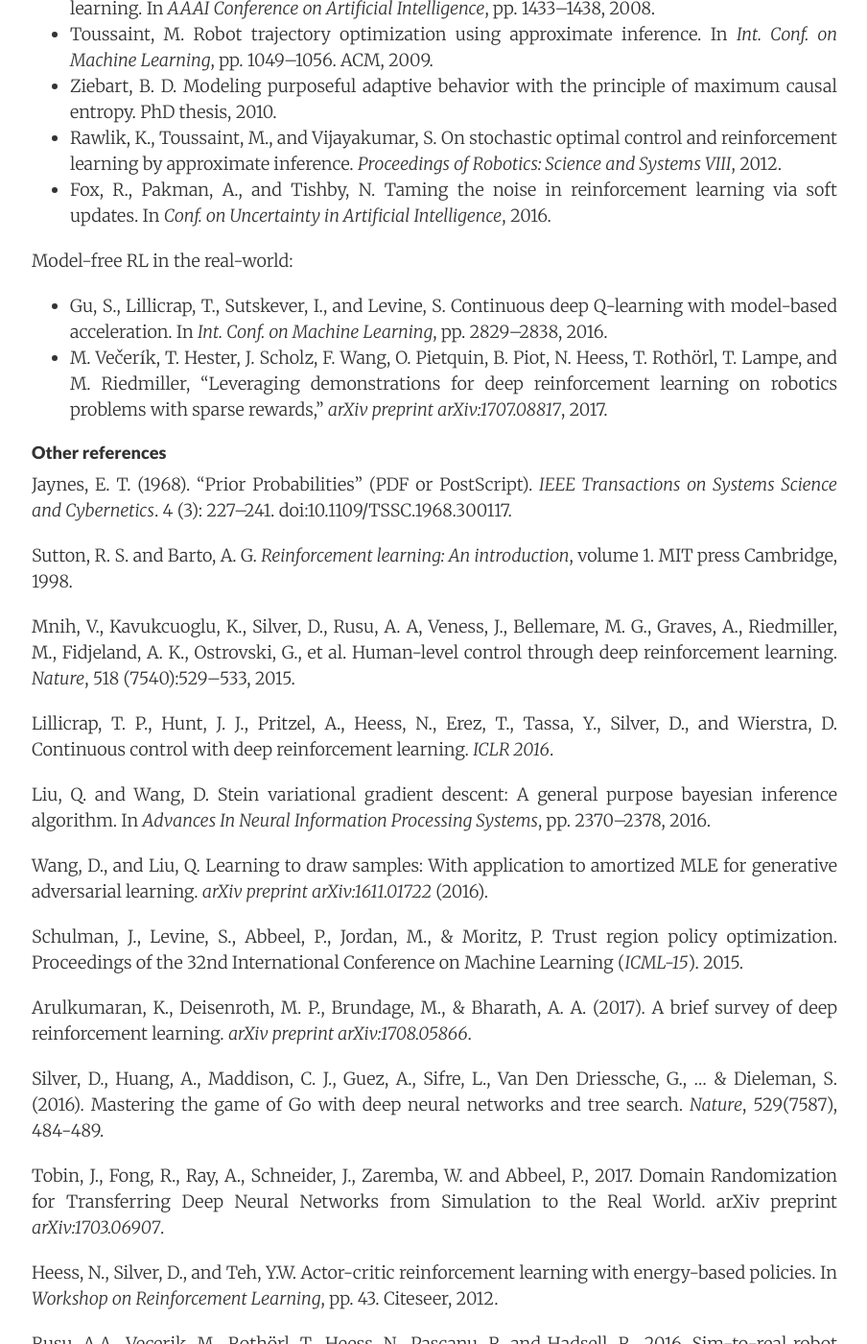
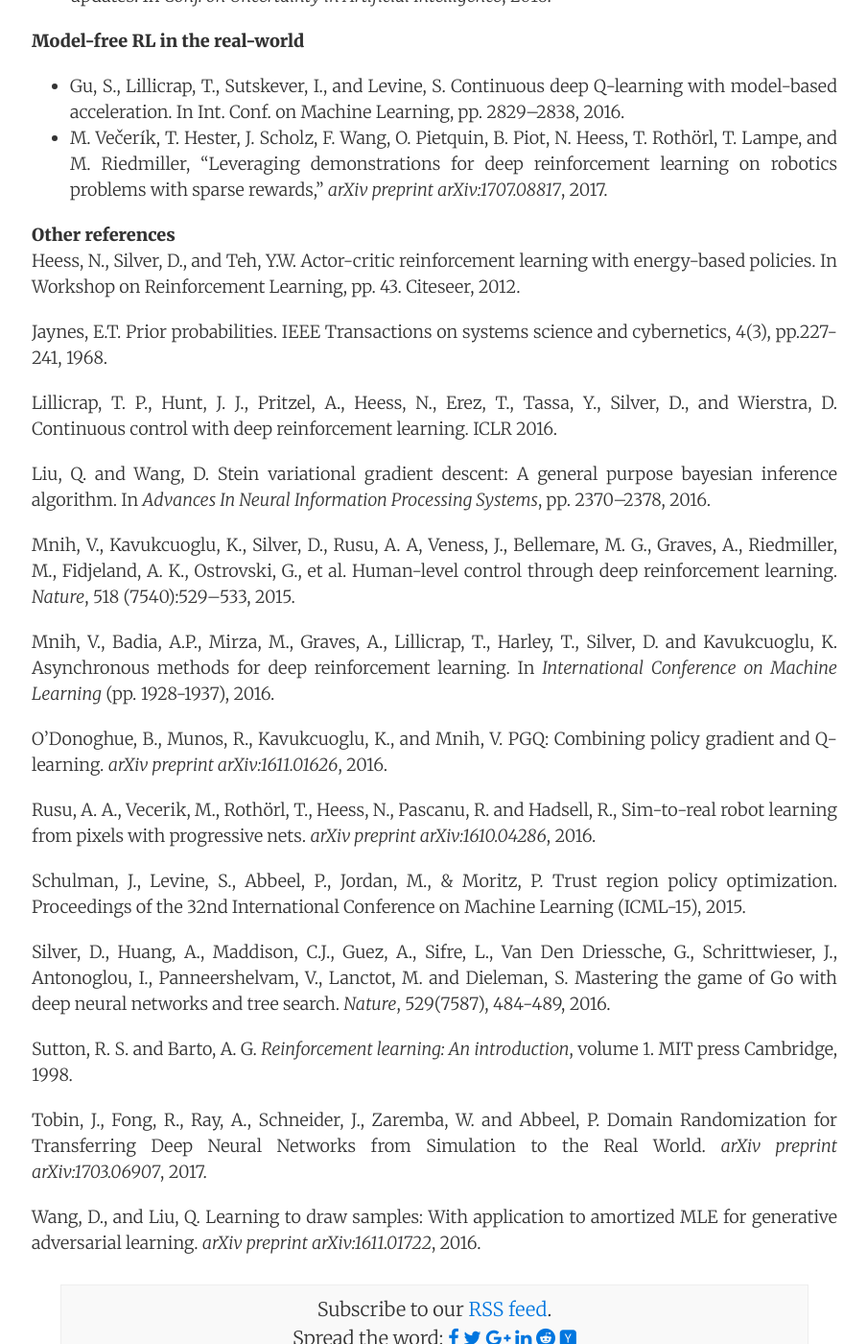
Before and after one commit to bairblog/bairblog.github.io, a Jekyll site: the page built from _posts/2017-10-06-soft-q-learning.md, in a window 1280 px wide and 1400 px high, scrolled down 9469 px. Shown: the whole window at 96% size, without its empty margins (187-1091 px from the left). Built offline with Jekyll 4.4.1, drawn with Linux system fonts in a browser that asks for light colours; nearby versions of some CDN libraries; formulas are drawn with MathJax 3; comment, search, counter and statistics services are not loaded; some of the changed text lies outside the part shown.

Commit message:
addressed some feedback

```diff
--- a/_posts/2017-10-06-soft-q-learning.md
+++ b/_posts/2017-10-06-soft-q-learning.md
@@ -15,7 +15,7 @@
 src="{{site.url}}{{site.baseurl}}/assets/softq/figure_1_walker_two_gaits_v2.gif"
 alt="Figure 1: Trained simulated walking robots."><br>
 <i>
-Figure 1: Trained simulated walking robots.
+Figure 1: Trained simulated walking robots.<br>
 [credit: John Schulman and Patrick Coady (<a href="https://gym.openai.com/envs/Walker2d-v1/">OpenAI Gym)</a>]
 </i>
 </p>
@@ -150,7 +150,8 @@
 src="{{site.url}}{{site.baseurl}}/assets/softq/figure_7_sawyer_training_white_bg.gif"
 alt="Training to stack Lego blocks with soft Q-learning."><br>
 <i>
-Figure 7: Training to stack Lego blocks with soft Q-learning. [credit: Aurick Zhou]
+Figure 7: Training to stack Lego blocks with soft Q-learning.<br>
+[credit: Aurick Zhou]
 </i>
 </p>
 
@@ -175,58 +176,57 @@
 We would like to thank Sergey Levine, Pieter Abbeel, and Gregory Kahn for their valuable feedback when preparing this blog post.
 
 This post is based on the following paper:
-Reinforcement Learning with Deep Energy-Based Policies
+**Reinforcement Learning with Deep Energy-Based Policies**
 Haarnoja T., Tang H., Abbeel P., Levine S. *ICML 2017*.
 [paper][paper], [code][code], [videos][videos]
 
 ## References
-Related concurrent papers
+**Related concurrent papers**
 - Schulman, J., Abbeel, P. and Chen, X. Equivalence Between Policy Gradients and Soft Q-Learning. *arXiv preprint arXiv:1704.06440*, 2017.
 - Nachum, O., Norouzi, M., Xu, K. and Schuurmans, D. Bridging the Gap Between Value and Policy Based Reinforcement Learning. *NIPS 2017*.
 
-A similar entropy-regularization term is discussed in the following recent papers, though the “hard Q” instead of “soft Q” is learned there.
-- O’Donoghue, B., Munos, R., Kavukcuoglu, K., and Mnih, V. PGQ: Combining policy gradient and Q-learning. *arXiv preprint arXiv:1611.01626*, 2016.
-- Mnih, V., Badia, A.P., Mirza, M., Graves, A., Lillicrap, T., Harley, T., Silver, D. and Kavukcuoglu, K. Asynchronous methods for deep reinforcement learning. In *International Conference on Machine Learning* (pp. 1928-1937), 2016.
-
-Similar thoughts about soft Q-learning and energy-based policies are mentioned in these previous work. Our unique contribution is combining them with deep neural networks to approximate Q and and to approximately sample from exp(Q).
+**Papers leveraging the maximum entropy principle**
 - Kappen, H. J. Path integrals and symmetry breaking for optimal control theory. *Journal of Statistical Mechanics: Theory And Experiment*, 2005(11): P11011, 2005.
 - Todorov, E. Linearly-solvable Markov decision problems. In *Advances in Neural Information Processing Systems*, pp. 1369–1376. MIT Press, 2007.
-- Todorov, E. General duality between optimal control and estimation. In *IEEE Conf. on Decision and Control*, pp. 4286–4292. IEEE, 2008.
-- Todorov, E. (2009). Compositionality of optimal control laws. In Advances in *Neural Information Processing Systems* (pp. 1856-1864).
-- Ziebart, B. D., Maas, A. L., Bagnell, J. A., and Dey, A. K. Maximum entropy inverse reinforcement learning. In *AAAI Conference on Artificial Intelligence*, pp. 1433–1438, 2008.
+- Todorov, E. General duality between optimal control and estimation. In IEEE Conf. on Decision and Control, pp. 4286–4292. IEEE, 2008.
+- Todorov, E. (2009). Compositionality of optimal control laws. In *Advances in Neural Information Processing Systems* (pp. 1856-1864).
+- Ziebart, B. D., Maas, A. L., Bagnell, J. A., and Dey, A. K. Maximum entropy inverse reinforcement learning. In AAAI Conference on Artificial Intelligence, pp. 1433–1438, 2008.
 - Toussaint, M. Robot trajectory optimization using approximate inference. In *Int. Conf. on Machine Learning*, pp. 1049–1056. ACM, 2009.
 - Ziebart, B. D. Modeling purposeful adaptive behavior with the principle of maximum causal entropy. PhD thesis, 2010.
 - Rawlik, K., Toussaint, M., and Vijayakumar, S. On stochastic optimal control and reinforcement learning by approximate inference. *Proceedings of Robotics: Science and Systems VIII*, 2012.
 - Fox, R., Pakman, A., and Tishby, N. Taming the noise in reinforcement learning via soft updates. In *Conf. on Uncertainty in Artificial Intelligence*, 2016.
 
-Model-free RL in the real-world:
-- Gu, S., Lillicrap, T., Sutskever, I., and Levine, S. Continuous deep Q-learning with model-based acceleration. In *Int. Conf. on Machine Learning*, pp. 2829–2838, 2016.
+**Model-free RL in the real-world**
+- Gu, S., Lillicrap, T., Sutskever, I., and Levine, S. Continuous deep Q-learning with model-based acceleration. In Int. Conf. on Machine Learning, pp. 2829–2838, 2016.
 - M. Večerı́k, T. Hester, J. Scholz, F. Wang, O. Pietquin, B. Piot, N. Heess, T. Rothörl, T. Lampe, and M. Riedmiller, “Leveraging demonstrations for deep reinforcement learning on robotics problems with sparse rewards,” *arXiv preprint arXiv:1707.08817*, 2017.
 
-#### Other references
-Jaynes, E. T. (1968). "Prior Probabilities" (PDF or PostScript). *IEEE Transactions on Systems Science and Cybernetics*. 4 (3): 227–241. doi:10.1109/TSSC.1968.300117.
+**Other references**
+Heess, N., Silver, D., and Teh, Y.W. Actor-critic reinforcement learning with energy-based policies. In Workshop on Reinforcement Learning, pp. 43. Citeseer, 2012.
+
+Jaynes, E.T. Prior probabilities. IEEE Transactions on systems science and cybernetics, 4(3), pp.227-241, 1968.
+
+Lillicrap, T. P., Hunt, J. J., Pritzel, A., Heess, N., Erez, T., Tassa, Y., Silver, D., and Wierstra, D. Continuous control with deep reinforcement learning. ICLR 2016.
+
+Liu, Q. and Wang, D. Stein variational gradient descent: A general purpose bayesian inference algorithm. In *Advances In Neural Information Processing Systems*, pp. 2370–2378, 2016.
+
+Mnih, V., Kavukcuoglu, K., Silver, D., Rusu, A. A, Veness, J., Bellemare, M. G., Graves, A., Riedmiller, M., Fidjeland, A. K., Ostrovski, G., et al. Human-level control through deep reinforcement learning. *Nature*, 518 (7540):529–533, 2015.
+
+Mnih, V., Badia, A.P., Mirza, M., Graves, A., Lillicrap, T., Harley, T., Silver, D. and Kavukcuoglu, K. Asynchronous methods for deep reinforcement learning. In *International Conference on Machine Learning* (pp. 1928-1937), 2016.
+
+O’Donoghue, B., Munos, R., Kavukcuoglu, K., and Mnih, V. PGQ: Combining policy gradient and Q-learning. *arXiv preprint arXiv:1611.01626*, 2016.
+
+Rusu, A. A., Vecerik, M., Rothörl, T., Heess, N., Pascanu, R. and Hadsell, R., Sim-to-real robot learning from pixels with progressive nets. *arXiv preprint arXiv:1610.04286*, 2016.
+
+Schulman, J., Levine, S., Abbeel, P., Jordan, M., & Moritz, P. Trust region policy optimization. Proceedings of the 32nd International Conference on Machine Learning (ICML-15), 2015.
+
+Silver, D., Huang, A., Maddison, C.J., Guez, A., Sifre, L., Van Den Driessche, G., Schrittwieser, J., Antonoglou, I., Panneershelvam, V., Lanctot, M. and Dieleman, S. Mastering the game of Go with deep neural networks and tree search. *Nature*, 529(7587), 484-489, 2016.
 
 Sutton, R. S. and Barto, A. G. *Reinforcement learning: An introduction*, volume 1. MIT press Cambridge, 1998.
 
-Mnih, V., Kavukcuoglu, K., Silver, D., Rusu, A. A, Veness, J., Bellemare, M. G., Graves, A., Riedmiller, M., Fidjeland, A. K., Ostrovski, G., et al. Human-level control through deep reinforcement learning. *Nature*, 518 (7540):529–533, 2015.
+Tobin, J., Fong, R., Ray, A., Schneider, J., Zaremba, W. and Abbeel, P. Domain Randomization for Transferring Deep Neural Networks from Simulation to the Real World. *arXiv preprint arXiv:1703.06907*, 2017.
 
-Lillicrap, T. P., Hunt, J. J., Pritzel, A., Heess, N., Erez, T., Tassa, Y., Silver, D., and Wierstra, D. Continuous control with deep reinforcement learning. *ICLR 2016*.
+Wang, D., and Liu, Q. Learning to draw samples: With application to amortized MLE for generative adversarial learning. *arXiv preprint arXiv:1611.01722*, 2016.
 
-Liu, Q. and Wang, D. Stein variational gradient descent: A general purpose bayesian inference algorithm. In *Advances In Neural Information Processing Systems*, pp. 2370–2378, 2016.
-
-Wang, D., and Liu, Q. Learning to draw samples: With application to amortized MLE for generative adversarial learning. *arXiv preprint arXiv:1611.01722* (2016).
-
-Schulman, J., Levine, S., Abbeel, P., Jordan, M., & Moritz, P. Trust region policy optimization. Proceedings of the 32nd International Conference on Machine Learning (*ICML-15*). 2015.
-
-Arulkumaran, K., Deisenroth, M. P., Brundage, M., & Bharath, A. A. (2017). A brief survey of deep reinforcement learning. *arXiv preprint arXiv:1708.05866*.
-
-Silver, D., Huang, A., Maddison, C. J., Guez, A., Sifre, L., Van Den Driessche, G., ... & Dieleman, S. (2016). Mastering the game of Go with deep neural networks and tree search. *Nature*, 529(7587), 484-489.
-
-Tobin, J., Fong, R., Ray, A., Schneider, J., Zaremba, W. and Abbeel, P., 2017. Domain Randomization for Transferring Deep Neural Networks from Simulation to the Real World. arXiv preprint *arXiv:1703.06907*.
-
-Heess, N., Silver, D., and Teh, Y.W. Actor-critic reinforcement learning with energy-based policies. In *Workshop on Reinforcement Learning*, pp. 43. Citeseer, 2012.
-
-Rusu, A.A., Vecerik, M., Rothörl, T., Heess, N., Pascanu, R. and Hadsell, R., 2016. Sim-to-real robot learning from pixels with progressive nets. *arXiv preprint arXiv:1610.04286*.
 
 <!-- [Mnih2015]:
 [Silver2016]:
```
Also changed, not shown: other parts of _posts/2017-10-06-soft-q-learning.md (+2 -2 lines).
